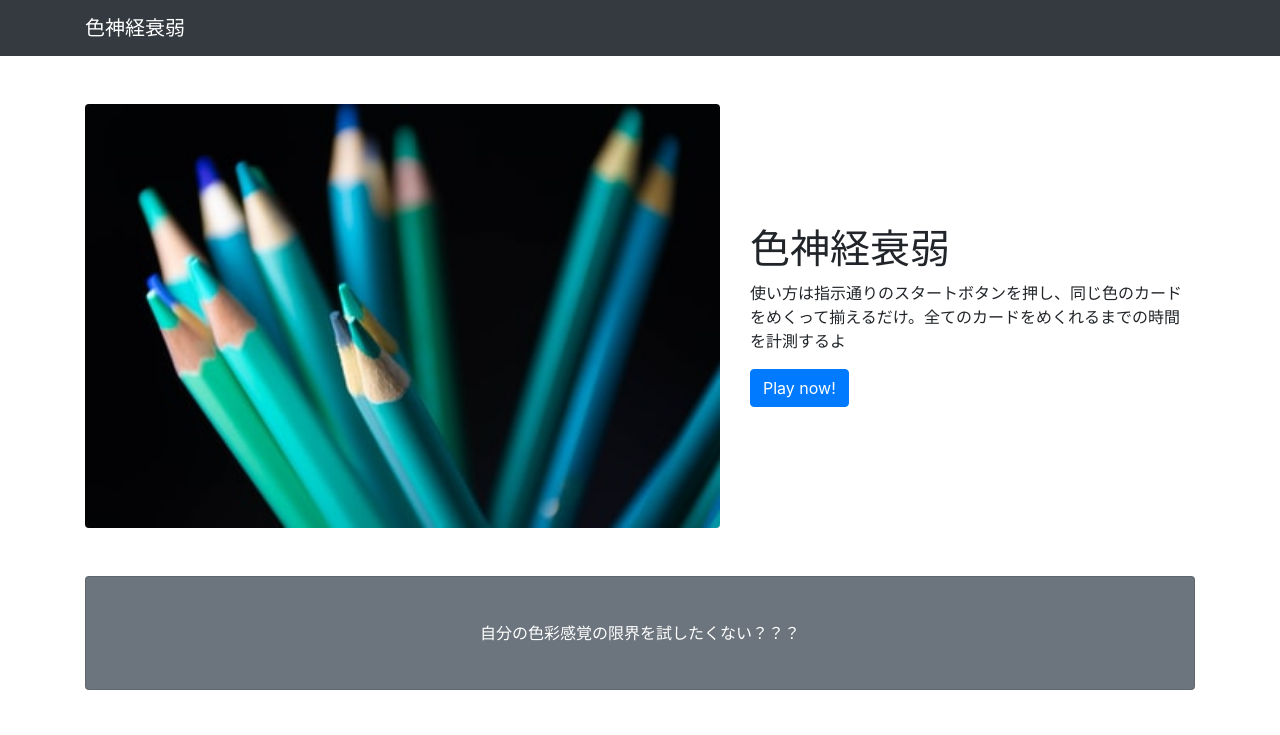
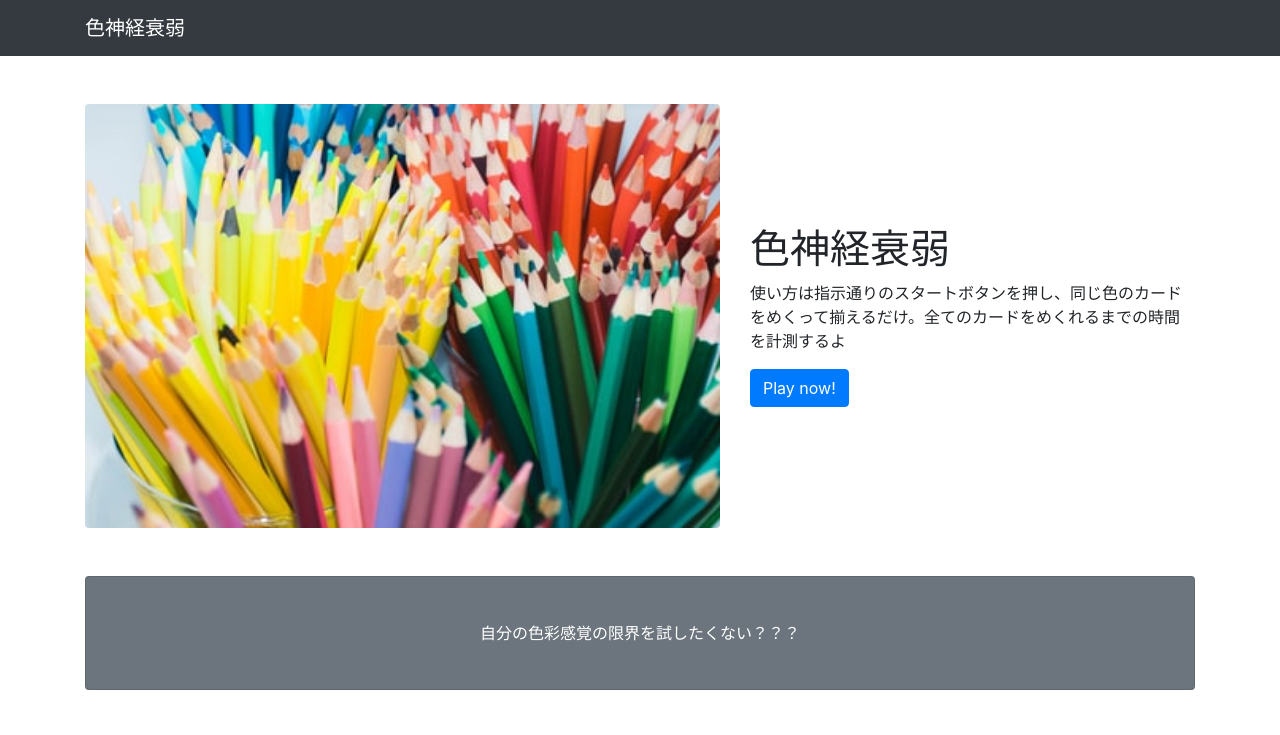
Before and after one commit to kayo289/color_game_web, a website: page index.html in a window 1280 px wide. Shown: the top 735 px of the page. Drawn offline with Linux system fonts and the light colour scheme.

Commit message:
change picture

```diff
--- a/index.html
+++ b/index.html
@@ -36,7 +36,7 @@
     <!-- Heading Row -->
     <div class="row align-items-center my-5">
       <div class="col-lg-7">
-        <img class="img-fluid rounded mb-4 mb-lg-0" style = "width:800px;" src="bulue2.jpeg" alt="">
+        <img class="img-fluid rounded mb-4 mb-lg-0" style = "width:800px;" src="iro.jpeg" alt="">
       </div>
       <!-- /.col-lg-8 -->
       <div class="col-lg-5">
```
Also changed, not shown: iro.jpeg (added).
